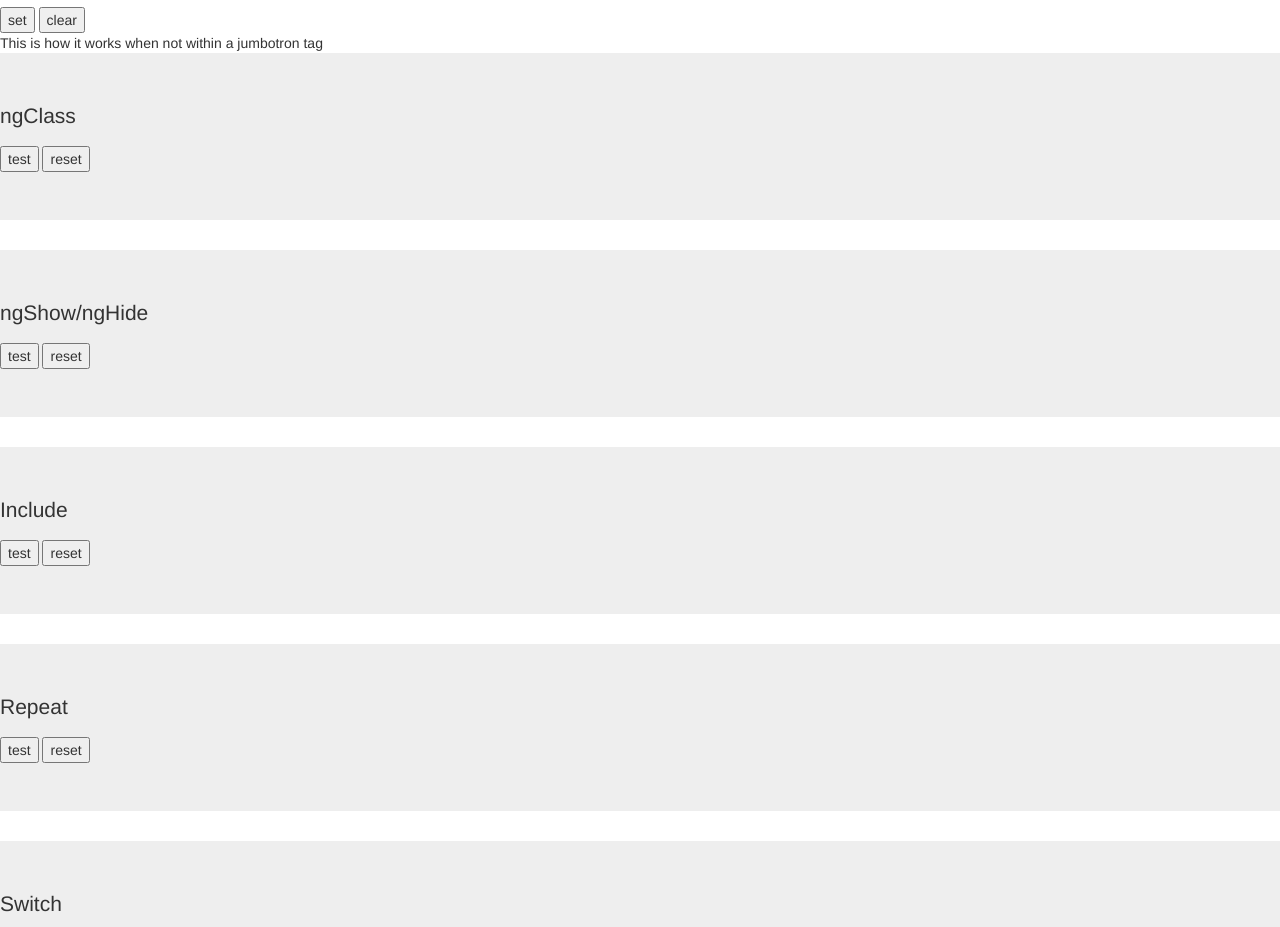
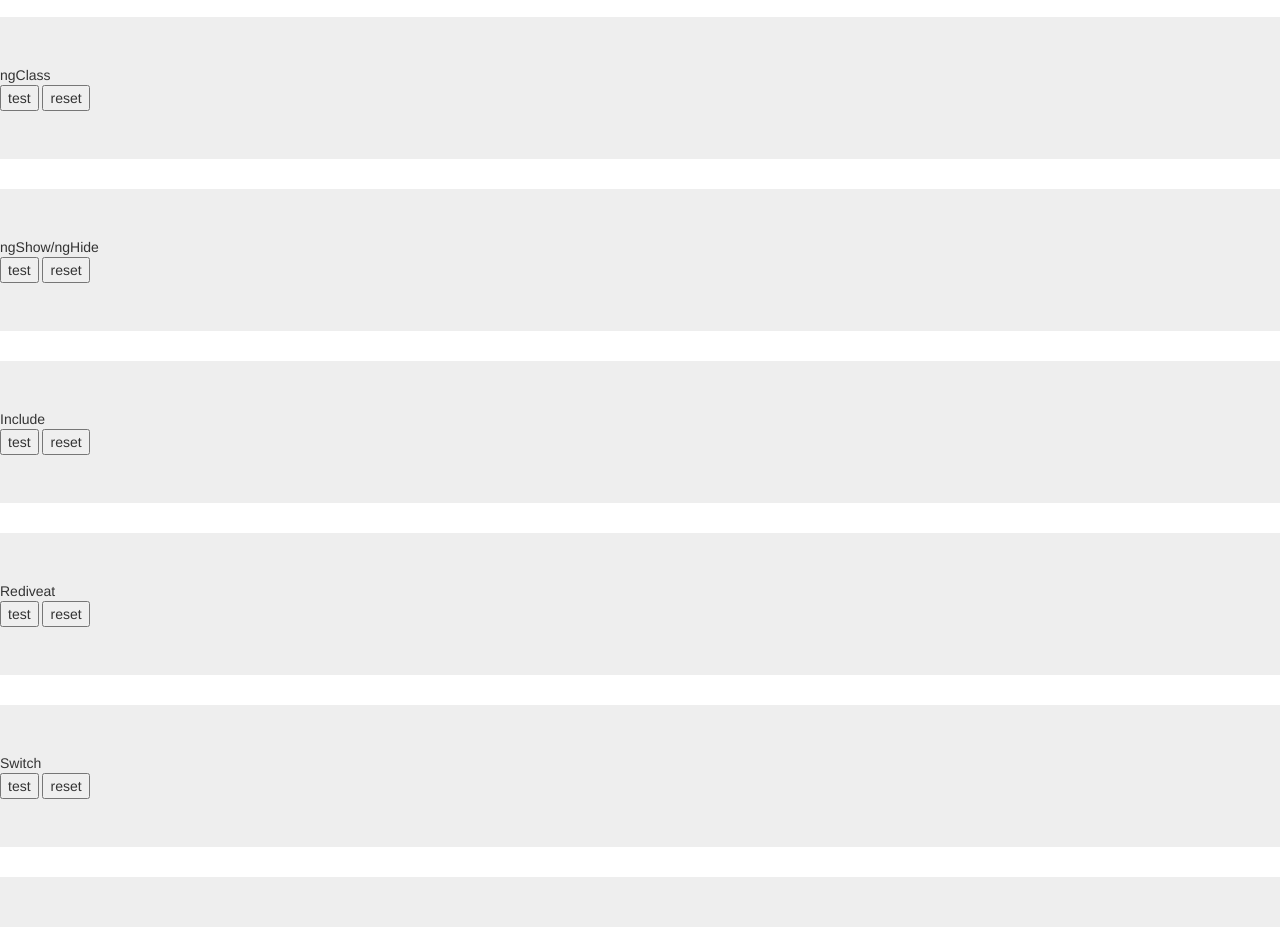
Before and after one commit to ankurmkoul/dan_wahlin_angular, a website: page eg_10_animate/index.html in a window 1280 px wide. Shown: the part 63-990 px from the top of the page. Drawn offline with nearby package versions, Linux system fonts and the light colour scheme; some packages are replaced by stand-ins of ours.

Commit message:
swapped a p for a div to get the css working better and improved layout slightly - nothing much really

```diff
--- a/eg_10_animate/index.html
+++ b/eg_10_animate/index.html
@@ -8,37 +8,33 @@
 	</head>
 	<body ng-app="ngAnimate">
 		<h1>Animate</h1>
-		<input id="setbtn" type="button" value="set" ng-click="myVar='my-class'">
-		<input id="clearbtn" type="button" value="clear" ng-click="myVar=''">
-		<br>
-		<span class="base-class" ng-class="myVar">This is how it works when not within a jumbotron tag</span>
 		<div class="jumbotron" class="jumbotron">
-				<p class="base-class" ng-class="var1">ngClass</p>
+				<div class="base-class" ng-class="var1">ngClass</div>
 				<input type="button" value="test" ng-click="var1='my-class'"></input>
 				<input type="button" value="reset" ng-click="var1=''"></input>
 		</div>
 		<div class="jumbotron">
-				<p>ngShow/ngHide</p>
+				<div>ngShow/ngHide</div>
 				<input type="button" value="test"></input>
 				<input type="button" value="reset"></input>
 		</div>
 		<div class="jumbotron">
-				<p>Include</p>
+				<div>Include</div>
 				<input type="button" value="test"></input>
 				<input type="button" value="reset"></input>
 		</div>
 		<div class="jumbotron">
-				<p>Repeat</p>
+				<div>Rediveat</div>
 				<input type="button" value="test"></input>
 				<input type="button" value="reset"></input>
 		</div>
 		<div class="jumbotron">
-				<p>Switch</p>
+				<div>Switch</div>
 				<input type="button" value="test"></input>
 				<input type="button" value="reset"></input>
 		</div>
 		<div class="jumbotron">
-				<p>View</p>
+				<div>View</div>
 				<input type="button" value="test"></input>
 				<input type="button" value="reset"></input>
 		</div>
--- a/eg_10_animate/styles.css
+++ b/eg_10_animate/styles.css
@@ -1,9 +1,14 @@
 .base-class {
-  -webkit-transition:all cubic-bezier(0.250, 0.460, 0.450, 0.940) 0.5s;
-  transition:all cubic-bezier(0.250, 0.460, 0.450, 0.940) 0.5s;
+  -webkit-transition: all cubic-bezier(0.250, 0.460, 0.450, 0.940) 0.5s;
+  transition: all cubic-bezier(0.250, 0.460, 0.450, 0.940) 0.5s;
+	font-size: 14px;
 }
 
 .my-class {
   color: red;
-  font-size:3em;
+	font-size: 20px;
 }
+
+h1 {
+	margin-bottom: 20px;
+}
```
